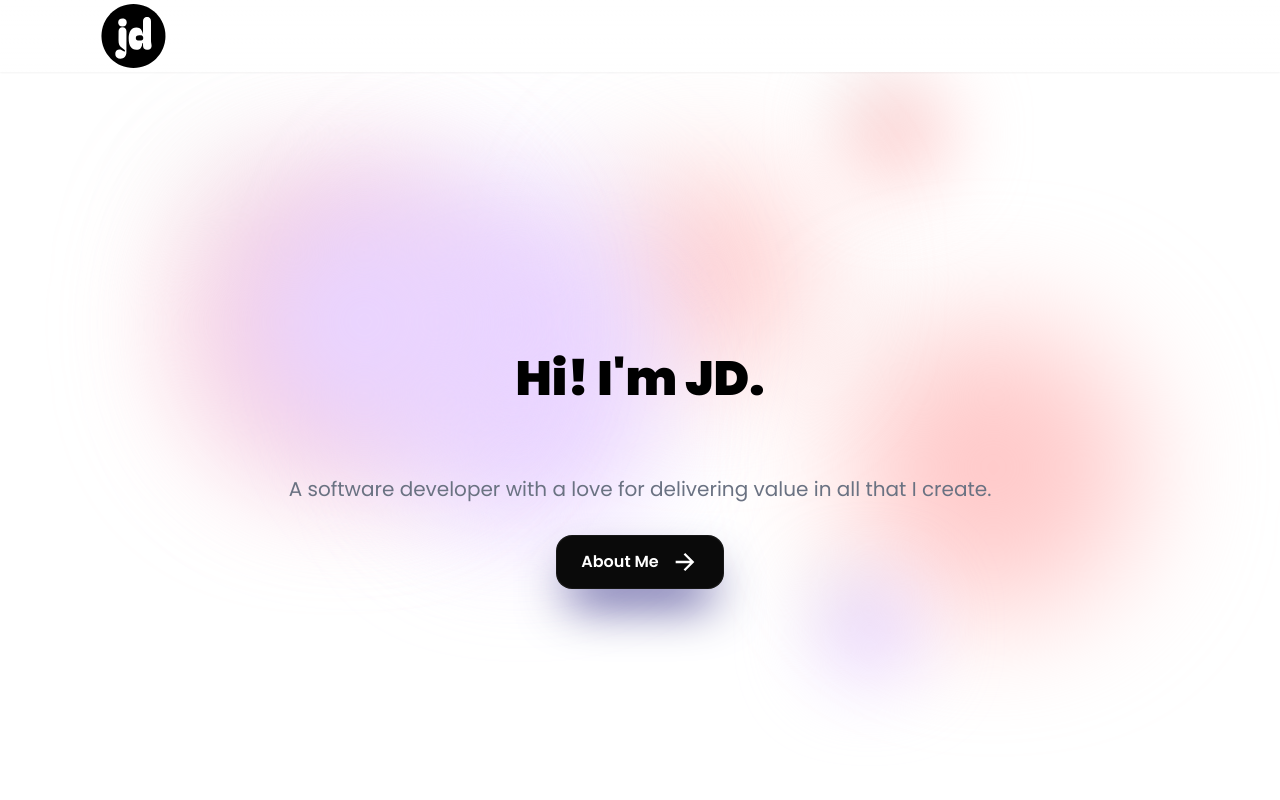
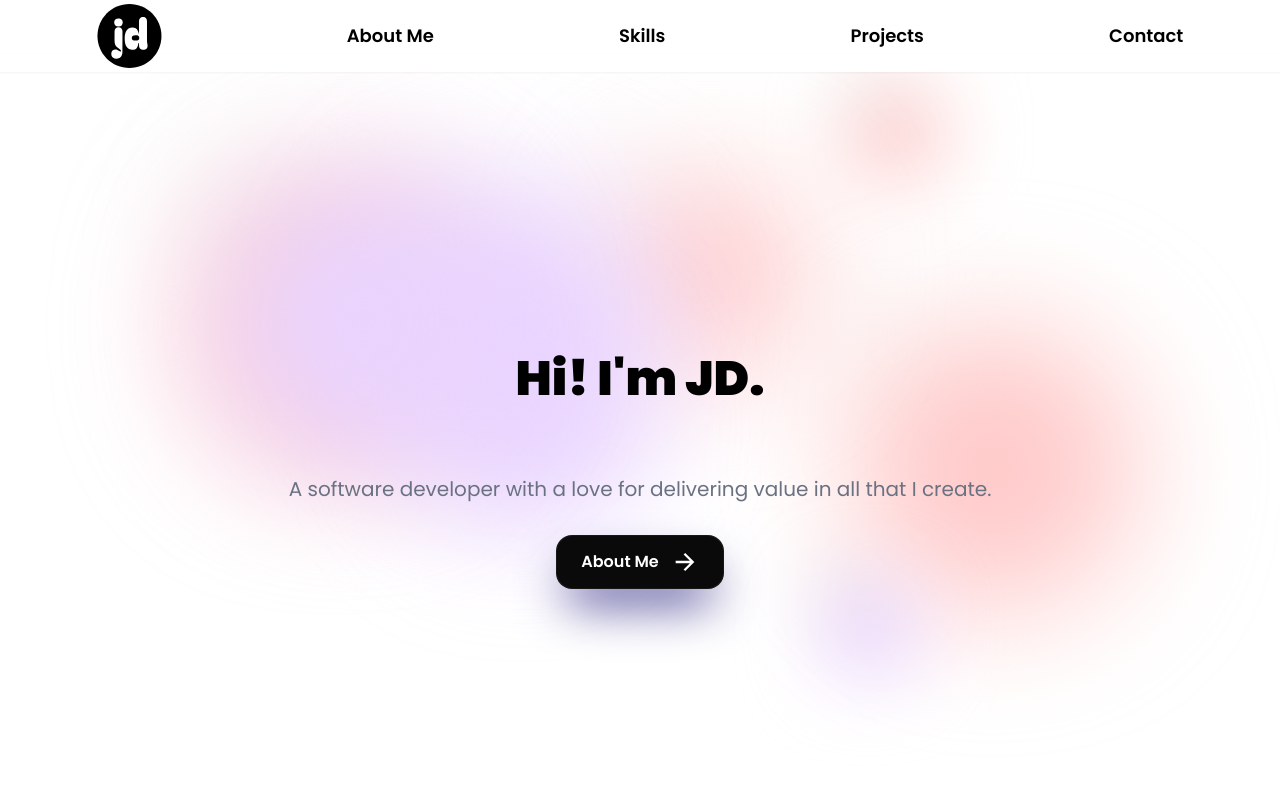
Before and after one commit to jdgio2/portfoliov1, a React (Vite) app: page / in a window 1280 px wide. Shown: the top 800 px of the page. Built offline with nearby package versions, Linux system fonts and the light colour scheme.

Commit message:
Fix header animation bug

```diff
--- a/src/components/layout/Header.tsx
+++ b/src/components/layout/Header.tsx
@@ -45,7 +45,7 @@ export default function Header() {
       <nav className="justify-center md:justify-around items-center p-1 shadow-xs backdrop-blur-lg bg-linear-to-t via-white/50 via-20% from-white/20 to-white/100 flex flex-row">
         <a
           href="#"
-          className="md:block text-lg font-semibold hover:scale-110 transition-all"
+          className="md:block text-lg font-semibold hover:scale-110 transition-[scale]"
           aria-label="Logo"
         >
           <svg
@@ -75,26 +75,26 @@ export default function Header() {
           </svg>
         </a>
         <a
-          href="#intro"
-          className="nav-item hidden md:block text-lg font-semibold hover:scale-110 transition-all duration-100"
+          href="#about-me"
+          className="nav-item hidden md:block text-lg font-semibold hover:text-slate-600 transition-[scale]"
         >
-          Intro
+          About Me
         </a>
         <a
           href="#skills"
-          className="nav-item hidden md:block text-lg font-semibold hover:scale-110 transition-all duration-100"
+          className="nav-item hidden md:block text-lg font-semibold hover:text-slate-600"
         >
           Skills
         </a>
         <a
           href="#projects"
-          className="nav-item hidden md:block text-lg font-semibold hover:scale-110 transition-all duration-100"
+          className="nav-item hidden md:block text-lg font-semibold hover:text-slate-600"
         >
           Projects
         </a>
         <a
           href="#contact"
-          className="nav-item hidden md:block text-lg font-semibold hover:scale-110 transition-all duration-100"
+          className="nav-item hidden md:block text-lg font-semibold hover:text-slate-600"
         >
           Contact
         </a>
```
